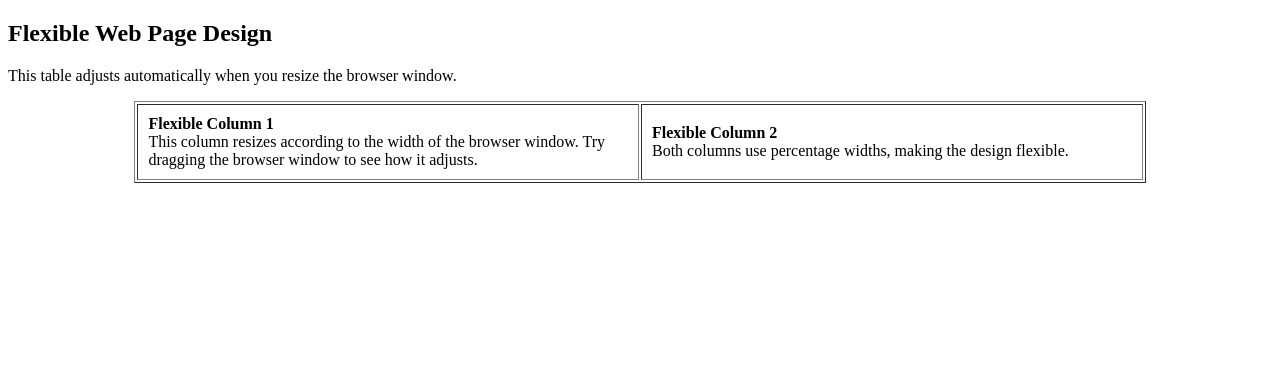
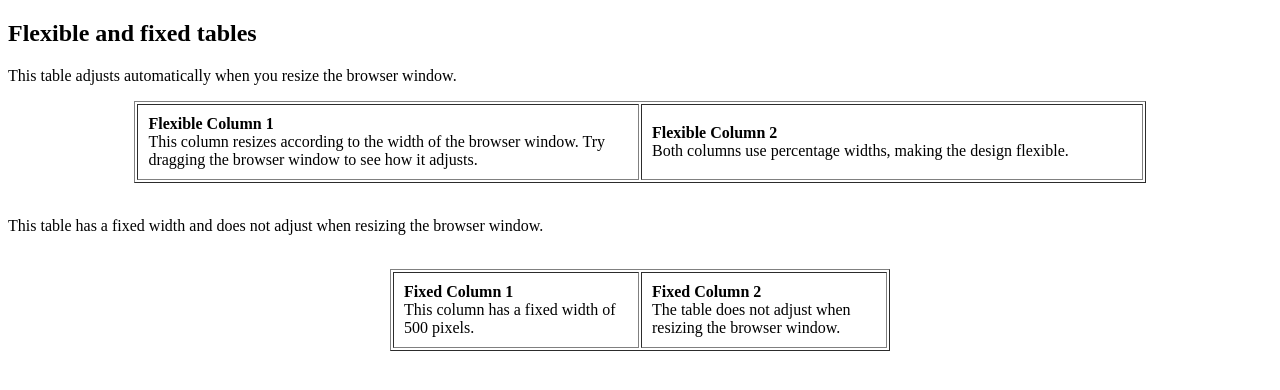
Before and after one commit to joskar162/WEB-DESIGN-DEVELOPMENT-AND-ADMINISTRATION-, a plain HTML site: page HTML TABLES/flexibletable.html in a window 1280 px wide. Drawn offline with Linux system fonts and the light colour scheme.

Commit message:
added a fixed table

```diff
--- a/HTML TABLES/flexibletable.html
+++ b/HTML TABLES/flexibletable.html
@@ -1,10 +1,10 @@
 <!DOCTYPE html>
 <html>
 <head>
-    <title>Flexible Web Page Design</title>
+    <title>Flexible  and fixed tables Design</title>
 </head>
 <body>
-    <h2>Flexible Web Page Design</h2>
+    <h2>Flexible and fixed tables </h2>
     <p>This table adjusts automatically when you resize the browser window.</p>
 
     <table border="1" width="80%" align="center" cellpadding="10">
@@ -20,5 +20,19 @@
             </td>
         </tr>
     </table>
+    <br>
+    <p>This table has a fixed width and does not adjust when resizing the browser window.</p><br>
+
+    <table border="1"width="500"align="center" cellpadding="10">
+        <tr>
+            <td width="50%">
+                <b>Fixed Column 1</b><br>
+                This column has a fixed width of 500 pixels.
+            </td>
+            <td width="50%">
+                <b>Fixed Column 2</b><br>
+                The table does not adjust when resizing the browser window.
+            </td>
+        </tr>
 </body>
 </html>
```
